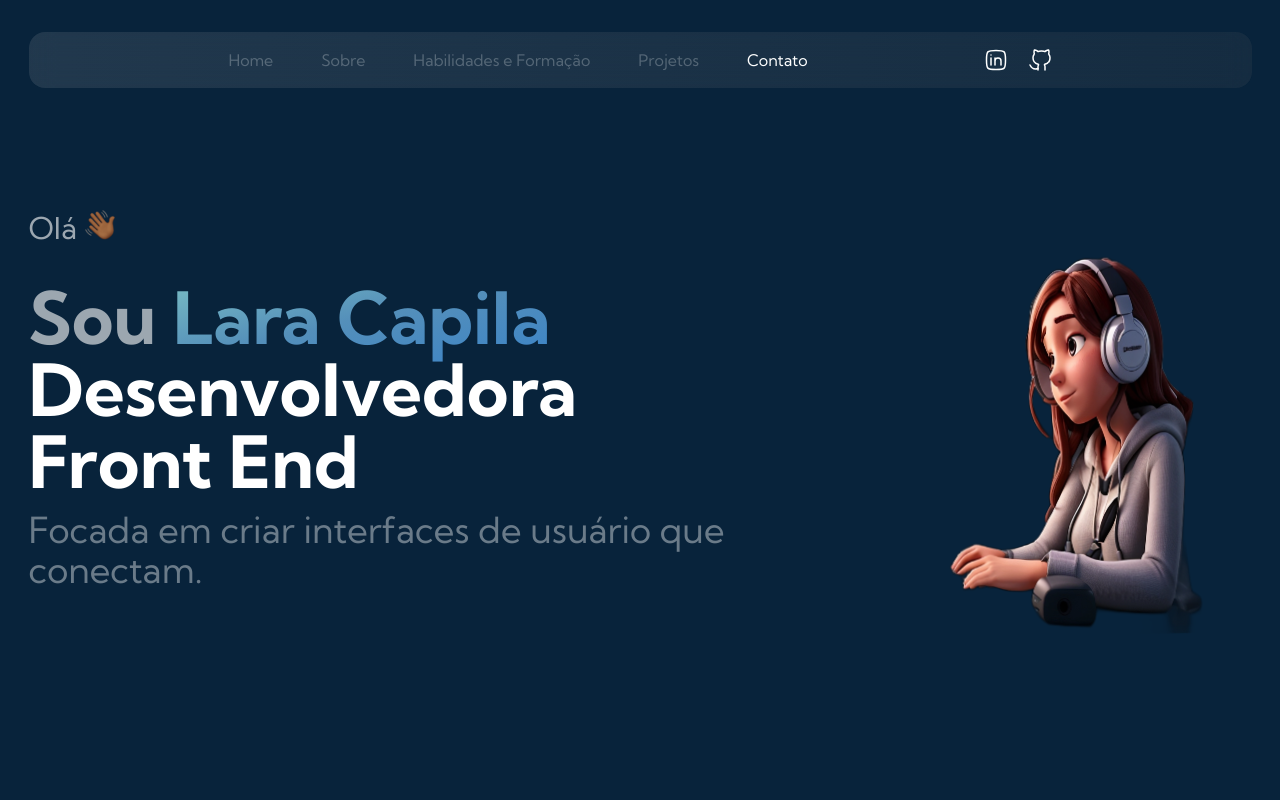
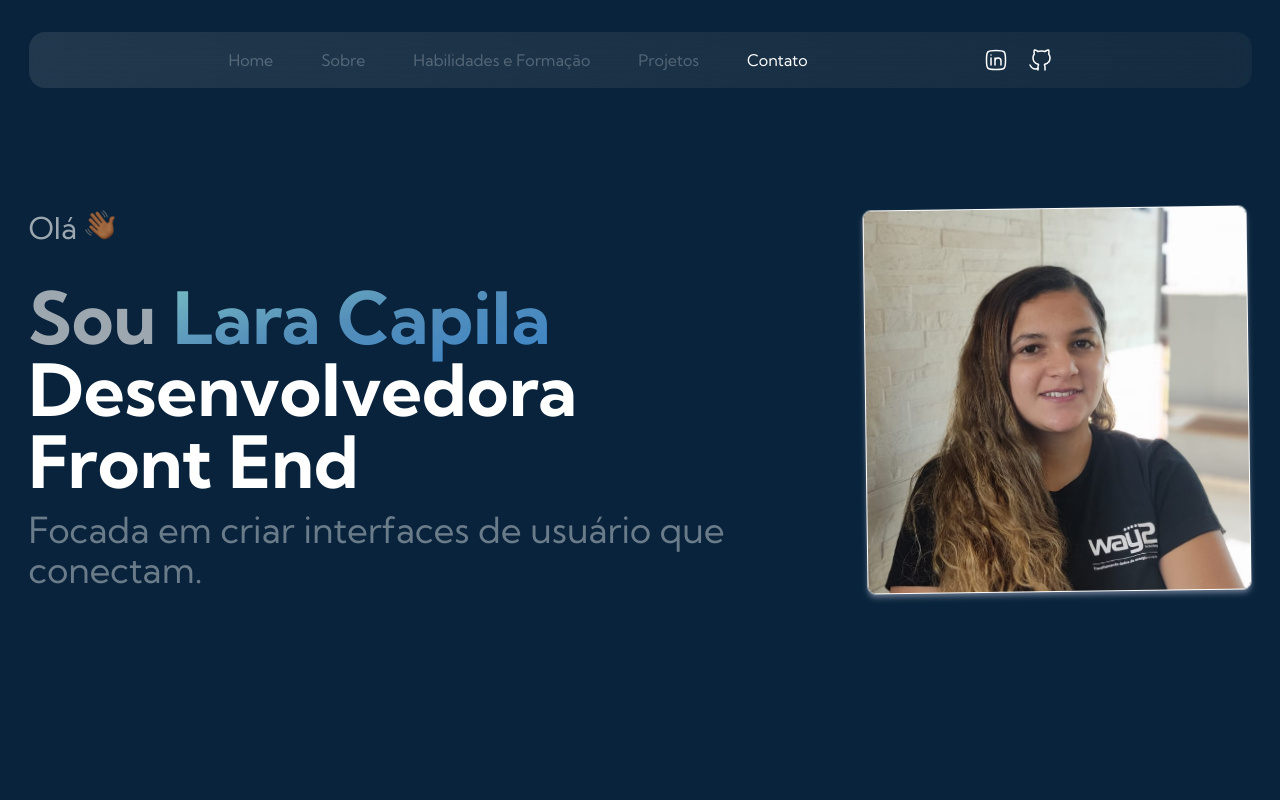
Before and after one commit to Lara-Capila/web-portfolio, a Next.js app: page / in a window 1280 px wide. Shown: the top 800 px of the page. Built offline with nearby package versions, Linux system fonts and the light colour scheme.

Commit message:
refactor(Hero): Change Hero imgage

```diff
--- a/src/components/Hero.tsx
+++ b/src/components/Hero.tsx
@@ -117,11 +117,12 @@ const Hero = () => {
           animate={animateIn1}
         >
           <Image
-            src="/images/me.png"
-            priority
-            fill
-            alt="Lara's picture"
-            className="bg-image-radial px-10 pt-20"
+            src="/images/eu.jpeg"
+            alt="working"
+            width={400}
+            height={400}
+            quality="95"
+            className="w-96 h-96 shadow-md shadow-slate-500 border border-white rounded-lg object-cover"
           />
         </motion.div>
       </div>
```
